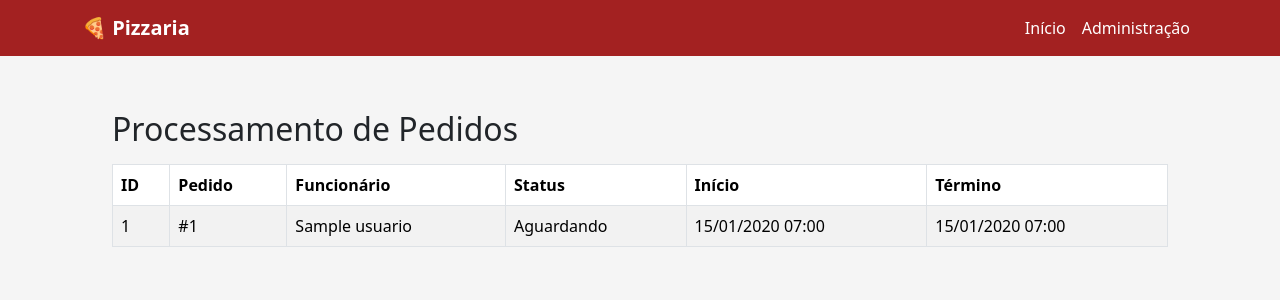
After one commit to joaovitormuz/Pizzaria, a Django app: page /processamentos/ in a window 1280 px wide. The commit adds this page. Shown: the top 300 px of the page. Run offline with Django 5.2, Linux system fonts and the light colour scheme; a user stored in the database is signed in; tables that the repository leaves empty hold one stand-in row (values such as "Sample post").

Commit message:
Processamento de Pedidos

````diff
--- a/app/models.py
+++ b/app/models.py
@@ -2,6 +2,7 @@
 from django.db import models
 from django.contrib.auth.models import AbstractUser, BaseUserManager
 from django.core.validators import MinValueValidator
+from django.utils import timezone
 
 
 # =====================================================
@@ -577,11 +578,24 @@ class ProcessamentoPedido(models.Model):
 
     observacao = models.TextField(blank=True)
 
-    def atualizarStatus(self):
-        pass
+    def atualizarStatus(self, novo_status):
+     if novo_status not in dict(self.STATUS_CHOICES):
+        raise ValueError('Status de preparação inválido.')
+
+     self.status_preparacao = novo_status
+
+     if novo_status == 'Em preparação' and not self.data_inicio:
+        self.data_inicio = timezone.now()
+
+     if novo_status == 'Finalizado':
+        self.finalizarPreparo()
+
+     self.save()
+
 
     def finalizarPreparo(self):
-        pass
+     self.status_preparacao = 'Finalizado'
+     self.data_fim = timezone.now()
 
     def __str__(self):
         return f'Processamento do pedido {self.pedido.id_pedido}'
--- a/app/templates/areas/area_pizzaria.html
+++ b/app/templates/areas/area_pizzaria.html
@@ -42,6 +42,10 @@
     Gerenciar Pedidos
 </a>
 
+<a href="{% url 'listar_processamentos' %}" class="btn btn-primary">
+    Processamento de Pedidos
+</a>
+
 <a href="{% url 'listar_entregas' %}" class="btn btn-primary">
     Gerenciar Entregas
 </a>
--- /dev/null
+++ b/app/templates/processamentos/listar_processamentos.html
@@ -0,0 +1,50 @@
+{% extends 'base.html' %}
+
+{% block content %}
+<div class="container mt-4">
+
+    <h2>Processamento de Pedidos</h2>
+
+    <table class="table table-striped table-bordered mt-3">
+        <thead>
+            <tr>
+                <th>ID</th>
+                <th>Pedido</th>
+                <th>Funcionário</th>
+                <th>Status</th>
+                <th>Início</th>
+                <th>Término</th>
+            </tr>
+        </thead>
+
+        <tbody>
+            {% for processamento in processamentos %}
+            <tr>
+                <td>{{ processamento.id_processamento }}</td>
+                <td>#{{ processamento.pedido.id_pedido }}</td>
+                <td>{{ processamento.funcionario }}</td>
+                <td>{{ processamento.status_preparacao }}</td>
+                <td>
+                    {{ processamento.data_inicio|date:"d/m/Y H:i" }}
+                </td>
+                <td>
+                    {% if processamento.data_fim %}
+                        {{ processamento.data_fim|date:"d/m/Y H:i" }}
+                    {% else %}
+                        -
+                    {% endif %}
+                </td>
+            </tr>
+            {% empty %}
+            <tr>
+                <td colspan="6" class="text-center">
+                    Nenhum processamento cadastrado.
+                </td>
+            </tr>
+            {% endfor %}
+        </tbody>
+    </table>
+
+</div>
+{% endblock %}
+```
--- a/app/views.py
+++ b/app/views.py
@@ -39,7 +39,8 @@ from .models import (
     Estoque,
     Receita,
     MovimentacaoEstoque,
-    Pagamento
+    Pagamento,
+    ProcessamentoPedido
 )
 
 
@@ -570,8 +571,6 @@ def listar_pedidos(request):
 # ATUALIZAR STATUS DO PEDIDO
 # =====================================================
 
-
-
 @login_required
 def atualizar_status_pedido(request, pk):
     if not acesso_administrativo(request.user):
@@ -602,7 +601,6 @@ def atualizar_status_pedido(request, pk):
                     novo_status == 'Em preparação'
                     and not pedido.estoque_baixado
                 ):
-
                     quantidades_necessarias = {}
 
                     itens = pedido.itens.select_related(
@@ -677,7 +675,7 @@ def atualizar_status_pedido(request, pk):
                                 f'Disponível: {estoque.quantidade_estoque}.'
                             )
 
-                    # Realiza a baixa e registra cada saída
+                    # Realiza a baixa dos ingredientes
                     for ingrediente_id, quantidade in quantidades_necessarias.items():
 
                         estoque = estoques_por_ingrediente[ingrediente_id]
@@ -691,7 +689,8 @@ def atualizar_status_pedido(request, pk):
                             ]
                         )
 
-                    MovimentacaoEstoque.objects.create(
+                        # Registra cada saída de estoque
+                        MovimentacaoEstoque.objects.create(
                             ingrediente=estoque.ingrediente,
                             tipo='saida',
                             quantidade=quantidade,
@@ -718,6 +717,46 @@ def atualizar_status_pedido(request, pk):
                     ]
                 )
 
+                # Gerencia o processamento do pedido
+                if novo_status == 'Em preparação':
+
+                    funcionario = Funcionario.objects.filter(
+                        pk=request.user.pk
+                    ).first()
+
+                    if funcionario is None:
+                        raise ValueError(
+                            'O usuário responsável precisa estar '
+                            'cadastrado como funcionário.'
+                        )
+
+                    processamento = ProcessamentoPedido.objects.filter(
+                        pedido=pedido
+                    ).first()
+
+                    if processamento is None:
+                        ProcessamentoPedido.objects.create(
+                            pedido=pedido,
+                            funcionario=funcionario,
+                            data_inicio=timezone.now(),
+                            status_preparacao='Em preparação'
+                        )
+                    else:
+                        processamento.atualizarStatus(
+                            'Em preparação'
+                        )
+
+                elif novo_status == 'Pronto':
+
+                    processamento = ProcessamentoPedido.objects.filter(
+                        pedido=pedido
+                    ).first()
+
+                    if processamento:
+                        processamento.atualizarStatus(
+                            'Finalizado'
+                        )
+
             messages.success(
                 request,
                 f'Status do pedido #{pedido.id_pedido} atualizado!'
@@ -729,6 +768,24 @@ def atualizar_status_pedido(request, pk):
     return redirect('listar_pedidos')
 
 
+# =====================================================
+# Consultar Processamento do Pedido
+# =====================================================
+@login_required
+def listar_processamentos(request):
+    if not acesso_administrativo(request.user):
+        return HttpResponseForbidden('Acesso negado.')
+
+    processamentos = ProcessamentoPedido.objects.select_related(
+        'pedido',
+        'funcionario'
+    ).all().order_by('-data_inicio')
+
+    return render(
+        request,
+        'processamentos/listar_processamentos.html',
+        {'processamentos': processamentos}
+    )
 # =====================================================
 # CANCELAR PEDIDO
 # =====================================================
--- a/config/urls.py
+++ b/config/urls.py
@@ -239,5 +239,10 @@ urlpatterns = [
     views.atualizar_status_pagamento,
     name='atualizar_status_pagamento'
     ),
+    path(
+    'processamentos/',
+    views.listar_processamentos,
+    name='listar_processamentos'
+    ),
 
 ]
````
Also changed, not shown: README.md.
